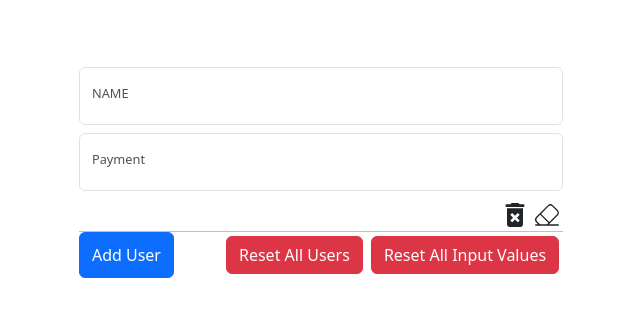
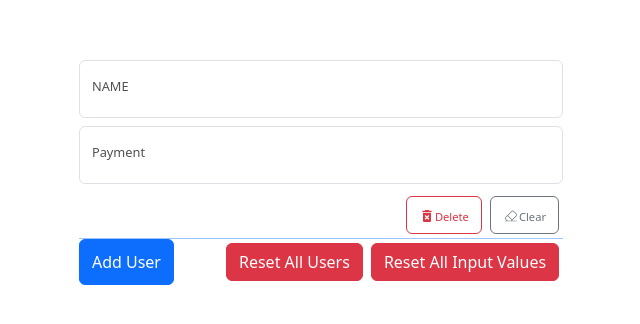
Before and after one commit to TecJoJo/expenseSplitter, a React (Create React App) app in the folder expense-splitter/: page / in a window 1280 px wide. Shown: the part 232-556 px from the top of the page, without its empty margins (319-959 px from the left). Built offline with nearby package versions, Linux system fonts and the light colour scheme.

Commit message:
individual user btns styling

```diff
--- a/expense-splitter/src/component/Form.tsx
+++ b/expense-splitter/src/component/Form.tsx
@@ -34,6 +34,7 @@ import { CiEraser } from "react-icons/ci";
 
   const ParticipantForm: React.FC<IParticipantFormProps> = ({participantIndex}) => {
 
+
     return (
       <>
         <div className="border-bottom  border-primary-subtle">
@@ -42,9 +43,18 @@ import { CiEraser } from "react-icons/ci";
         <GroupedInput dataId="payment" name={"Payment"} placeholder={"Payment in advance"}  participantIndex={participantIndex}/>
         <div className=" d-flex justify-content-end ">
 
-        <MdDeleteForever size="2rem"/>
+        <button type="button"  className="btn btn-outline-danger m-1">
 
-        <CiEraser size="2rem" />
+        <MdDeleteForever size="1rem"/>
+        <span style={{fontSize:"0.7rem"}}>Delete</span>
+        </button>
+        <button type="button" className="btn btn-outline-secondary m-1">
+
+        <CiEraser size="1rem" />
+        <span style={{fontSize:"0.7rem"}} >Clear</span>
+        </button>
+
+
         </div>
         </div>
       </>
```
Also changed, not shown: 1 other file (tests, documents, lock files or other folders).
